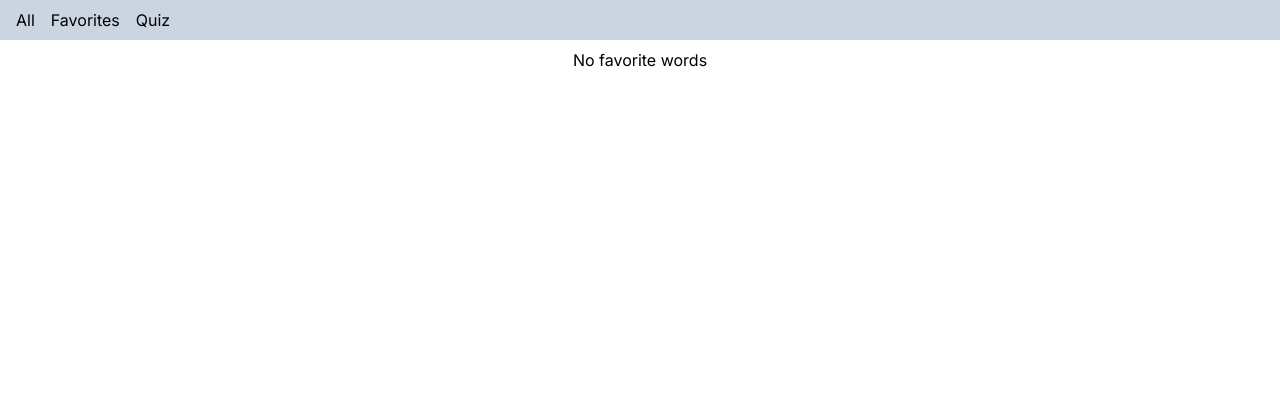
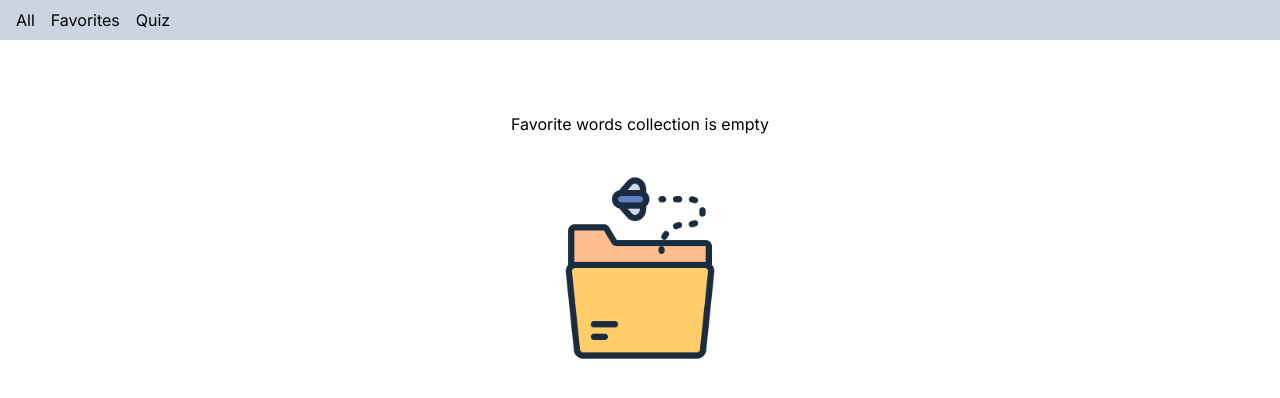
Before and after one commit to miglemr/vocabulary, a Next.js app: page /favorites in a window 1280 px wide. Shown: the top 398 px of the page. Built offline with nearby package versions, Linux system fonts and the light colour scheme; no server answers; the database is empty.

Commit message:
feat: :sparkles: create error component

```diff
--- a/src/app/favorites/page.tsx
+++ b/src/app/favorites/page.tsx
@@ -1,7 +1,9 @@
 'use client'
 
+import Image from 'next/image'
 import LoadingSpinner from '@/components/LoadingSpinner'
 import FavoriteWords from '@/components/words/FavoriteWords'
+import Error from '@/components/Error'
 
 import { useFetchFavoriteWords } from '@/hooks/useFetchFavoriteWords'
 
@@ -9,7 +11,7 @@ function Favorites() {
   const { favoriteWords, isLoading, error } = useFetchFavoriteWords()
 
   if (error) {
-    return <p>{error}</p>
+    return <Error errorMessage={error} />
   }
 
   if (isLoading) {
@@ -17,7 +19,18 @@ function Favorites() {
   }
 
   if (favoriteWords.length === 0) {
-    return <p>No favorite words</p>
+    return (
+      <div className="flex flex-col items-center space-y-8 mt-16">
+        <h2>Favorite words collection is empty</h2>
+        <Image
+          src="/empty-folder.png"
+          alt="empty-folder-image"
+          height={200}
+          width={200}
+          unoptimized={true}
+        />
+      </div>
+    )
   }
 
   return <FavoriteWords words={favoriteWords} />
--- a/src/app/page.tsx
+++ b/src/app/page.tsx
@@ -1,4 +1,5 @@
 import AllWords from '@/components/words/AllWords'
+import Error from '@/components/Error'
 
 import { getWords } from '@/lib/data'
 
@@ -6,7 +7,7 @@ export default async function Home() {
   const words = await getWords()
 
   if (words === null) {
-    return <p>Failed to fetch words. Please try again later.</p>
+    return <Error errorMessage="Failed to fetch words. Please try again later." />
   }
 
   return <AllWords words={words} />
--- /dev/null
+++ b/src/components/Error.tsx
@@ -0,0 +1,14 @@
+import React from 'react'
+
+function Error({ errorMessage }: { errorMessage: string }) {
+  return (
+    <div className="flex flex-col items-center justify-center min-h-screen text-center space-y-4">
+      <h1 className="text-xl font-bold">Error</h1>
+      <p className="text-sm text-gray-700">
+        {errorMessage || 'Something went wrong. Please try again later.'}
+      </p>
+    </div>
+  )
+}
+
+export default Error
```
Also changed, not shown: public/empty-folder.png (added).
